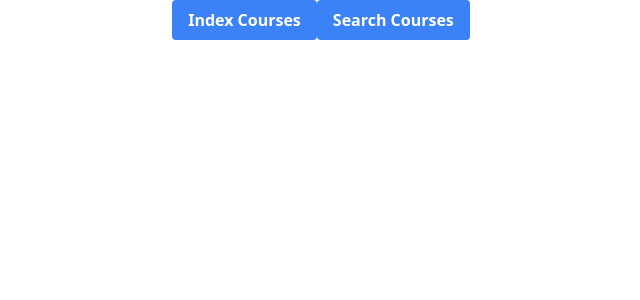
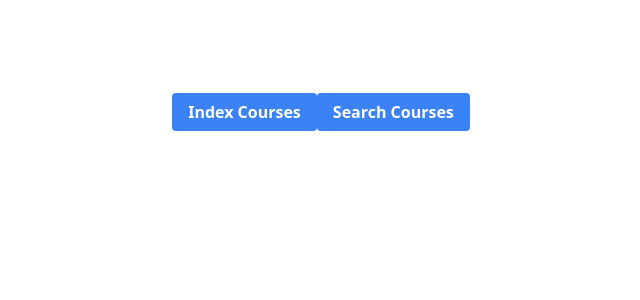
Before and after one commit to lukaszwnek/ai-enhanced-learning, a Next.js app: page / in a window 1280 px wide. Shown: the top 300 px of the page, without its empty margins (319-959 px from the left). Built offline with nearby package versions, Linux system fonts and the light colour scheme.

Commit message:
Implement the index courses page

```diff
--- a/app/globals.css
+++ b/app/globals.css
@@ -2,7 +2,12 @@
 @tailwind components;
 @tailwind utilities;
 
+body {
+  padding: 100px;
+}
+
 .btn {
+  cursor: pointer;
   @apply font-bold py-2 px-4 rounded;
 }
 .btn-blue {
--- a/app/index-courses.js
+++ /dev/null
@@ -1,19 +0,0 @@
-import { cookies } from "next/headers";
-import { createServerComponentClient } from "@supabase/auth-helpers-nextjs";
-import { getCourses } from "../lib/northpass";
-import { getEmbeddingsForCourses } from "../lib/openai";
-import { indexCourses } from "../lib/database";
-
-export default async function IndexCourses() {
-  const supabase = createServerComponentClient({ cookies });
-
-  const apiKey = null;
-  const courses = await getCourses(apiKey);
-  const coursesWithEmbeddings = await getEmbeddingsForCourses(courses);
-
-  await indexCourses({ supabase, coursesWithEmbeddings });
-
-  // console.log(embeddings)
-
-  return null;
-}
--- /dev/null
+++ b/app/index-courses/page.js
@@ -0,0 +1,40 @@
+import { cookies } from "next/headers";
+import { redirect } from "next/navigation";
+import { createServerComponentClient } from "@supabase/auth-helpers-nextjs";
+import { getCourses } from "../../lib/northpass";
+import { getEmbeddingsForCourses } from "../../lib/openai";
+import { indexCourses } from "../../lib/database";
+
+export default function Page() {
+  async function action(data) {
+    "use server";
+
+    const { apiKey } = Object.fromEntries(data.entries());
+    const supabase = createServerComponentClient({ cookies });
+    const courses = await getCourses(apiKey);
+    const coursesWithEmbeddings = await getEmbeddingsForCourses(courses);
+    await indexCourses({ supabase, coursesWithEmbeddings });
+
+    redirect("/");
+  }
+
+  return (
+    <form action={action}>
+      <label
+        className="block text-gray-700 text-sm font-bold mb-2"
+        htmlFor="apiKey"
+      >
+        Api Key
+      </label>
+      <input
+        className="mb-4 shadow appearance-none border rounded w-full py-2 px-3 text-gray-700 leading-tight focus:outline-none focus:shadow-outline"
+        id="apiKey"
+        name="apiKey"
+        type="text"
+      />
+      <button className="btn btn-blue" type="submit">
+        Index Courses!
+      </button>
+    </form>
+  );
+}
--- a/app/page.js
+++ b/app/page.js
@@ -1,8 +1,8 @@
 export default async function Index() {
   return (
     <div>
-      <button class="btn btn-blue">Index Courses</button>
-      <button class="btn btn-blue">Search Courses</button>
+      <a href="/index-courses" class="btn btn-blue">Index Courses</a>
+      <a href="/search-courses" class="btn btn-blue">Search Courses</a>
     </div>
   );
 }
```
